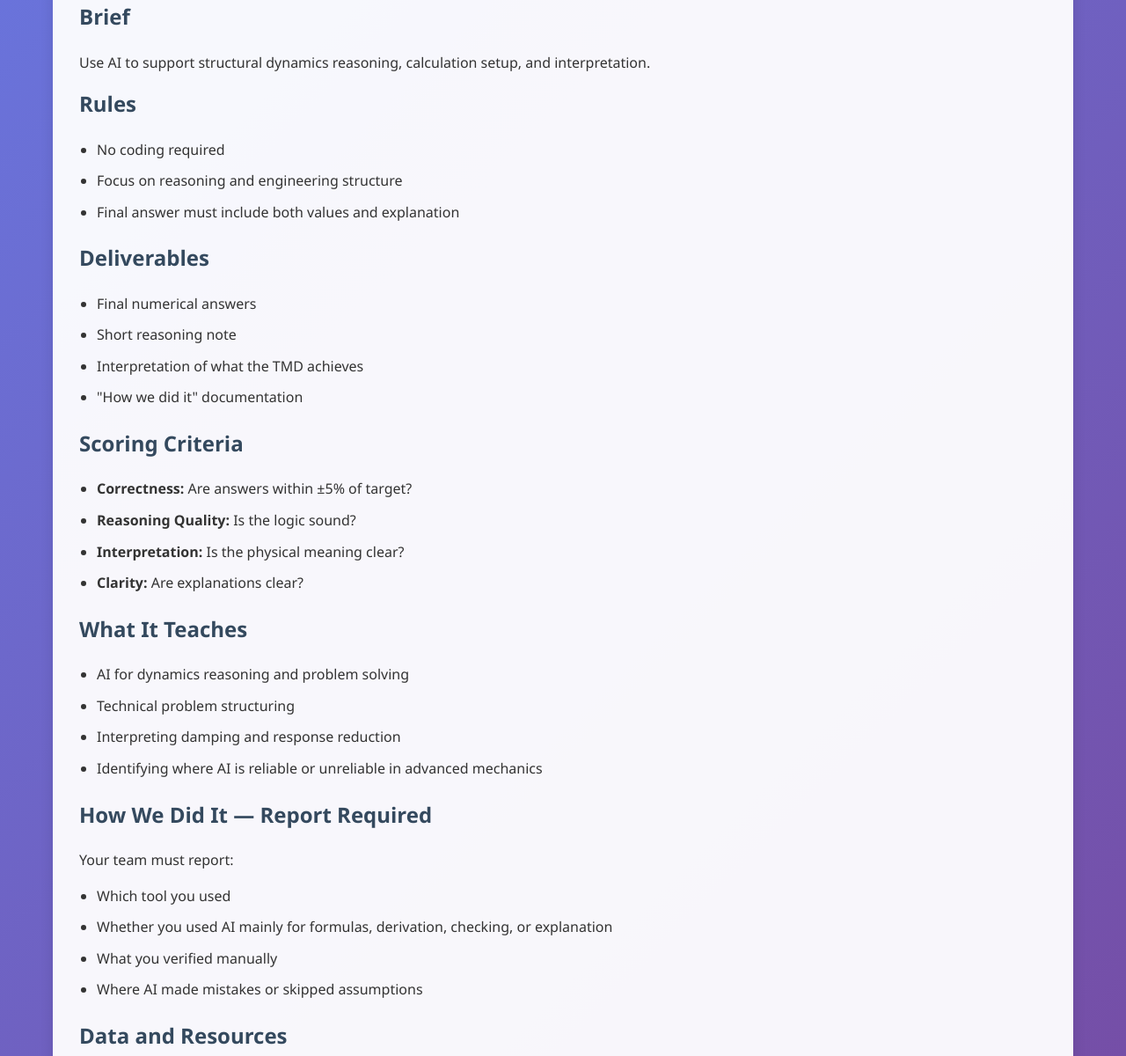
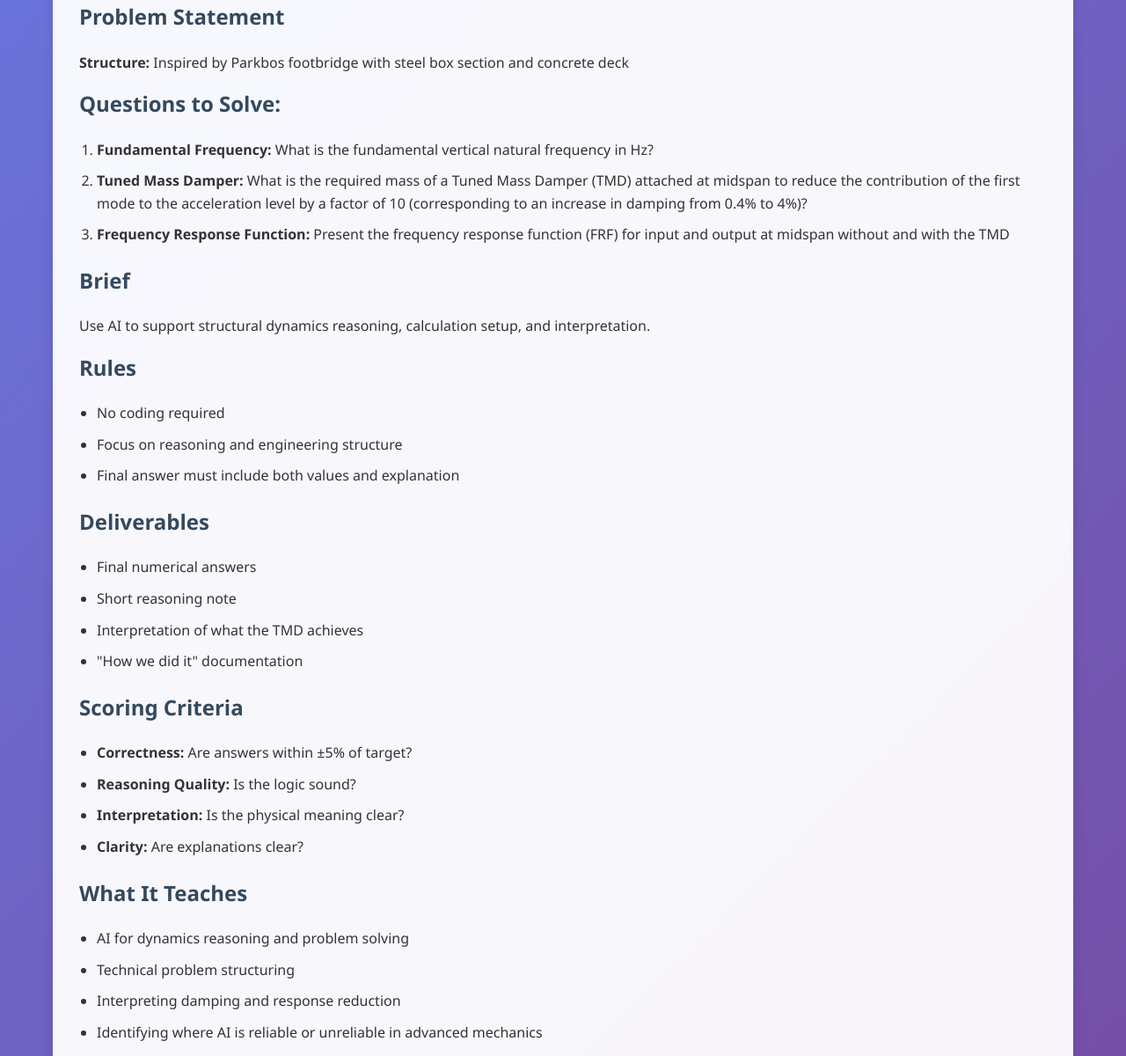
Before and after one commit to Saiga1105/GenAI-Games, a Jekyll site: the page built from tasks/assignment6.md, in a window 1280 px wide and 1400 px high, scrolled down 540 px. Shown: the part 200-1400 px from the top of the window at 88% size. Built offline with Jekyll 4.4.1, drawn with Linux system fonts in a browser that asks for light colours.

Commit message:
Add complete problem statement for Task 6 (Dynamics): Parkbos footbridge with TMD design

```diff
--- a/tasks/assignment6.md
+++ b/tasks/assignment6.md
@@ -20,6 +20,16 @@ layout: default
         <img src="assignment6/dynamica2.png" alt="Footbridge Dynamics Reference 2" style="max-width: 100%; height: auto; border: 1px solid #ddd; padding: 10px; border-radius: 5px; margin-top: 15px;">
         <p style="font-size: 0.9em; color: #666; margin-top: 10px;"><em>Problem reference diagrams</em></p>
     </div>
+
+    <h3>Problem Statement</h3>
+    <p><strong>Structure:</strong> Inspired by Parkbos footbridge with steel box section and concrete deck</p>
+
+    <h3>Questions to Solve:</h3>
+    <ol>
+        <li><strong>Fundamental Frequency:</strong> What is the fundamental vertical natural frequency in Hz?</li>
+        <li><strong>Tuned Mass Damper:</strong> What is the required mass of a Tuned Mass Damper (TMD) attached at midspan to reduce the contribution of the first mode to the acceleration level by a factor of 10 (corresponding to an increase in damping from 0.4% to 4%)?</li>
+        <li><strong>Frequency Response Function:</strong> Present the frequency response function (FRF) for input and output at midspan without and with the TMD</li>
+    </ol>
 
     <h3>Brief</h3>
     <p>Use AI to support structural dynamics reasoning, calculation setup, and interpretation.</p>
@@ -55,14 +65,6 @@ layout: default
         <li>Identifying where AI is reliable or unreliable in advanced mechanics</li>
     </ul>
 
-    <h3>How We Did It — Report Required</h3>
-    <p>Your team must report:</p>
-    <ul>
-        <li>Which tool you used</li>
-        <li>Whether you used AI mainly for formulas, derivation, checking, or explanation</li>
-        <li>What you verified manually</li>
-        <li>Where AI made mistakes or skipped assumptions</li>
-    </ul>
 
     <h3>Data and Resources</h3>
     <a href="#" class="download-btn">Download Footbridge Problem</a>
```
